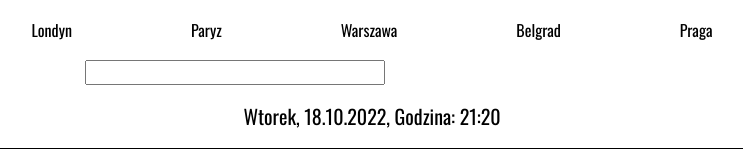
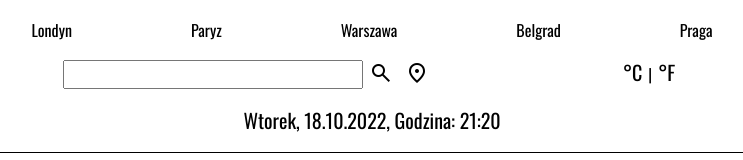
Before and after one commit to carterstorm/react-weather-app, a React (Create React App) app: page / in a window 1280 px wide. Shown: the top 160 px of the page, without its empty margins (268-1011 px from the left). Built offline with nearby package versions, Linux system fonts and the light colour scheme.

Commit message:
added icons to Container

```diff
--- a/src/MainWrapper/Header/Container/index.js
+++ b/src/MainWrapper/Header/Container/index.js
@@ -6,12 +6,21 @@
         <Wrapper>
             <Location>
                 <CitySearchInput />
-                <Button />
-                <Button />
+                <Button content=
+                    {
+                        <span className="material-symbols-outlined">search</span>
+                    }
+                />
+                <Button content=
+                    {
+                        <span className="material-symbols-outlined">location_on</span>
+                    }
+                />
             </Location>
             <TemperatureButtons>
-                <Button />
-                <Button />
+                <Button content={"°C"} />
+                {"|"}
+                <Button content={"°F"} />
             </TemperatureButtons>
         </Wrapper >
     )
--- a/src/MainWrapper/Header/Container/styled.js
+++ b/src/MainWrapper/Header/Container/styled.js
@@ -13,6 +13,5 @@
     min-width: 300px;
 `;
 
-export const TemperatureButtons = styled.div``
-
-    ;
+export const TemperatureButtons = styled.div`
+`;
```
